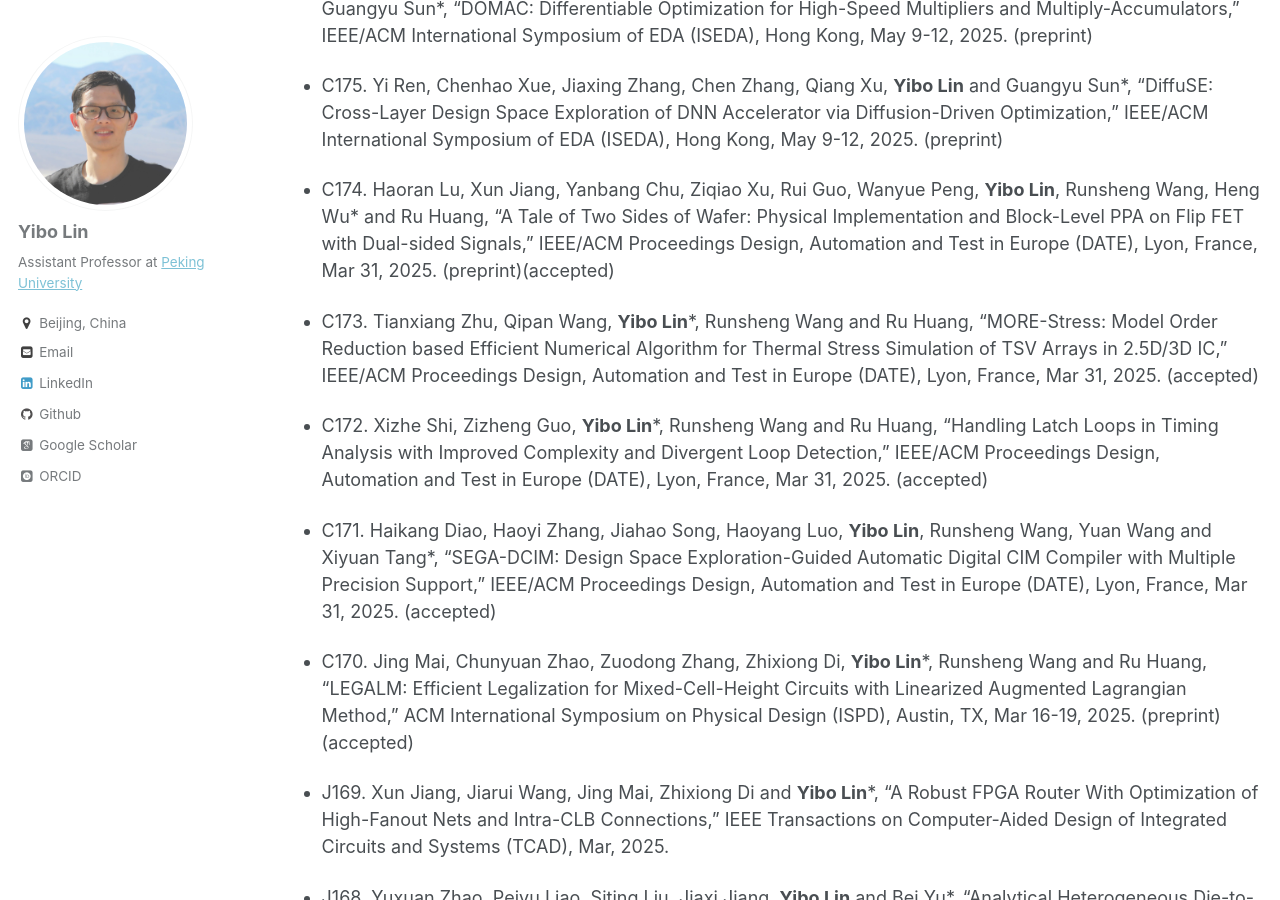
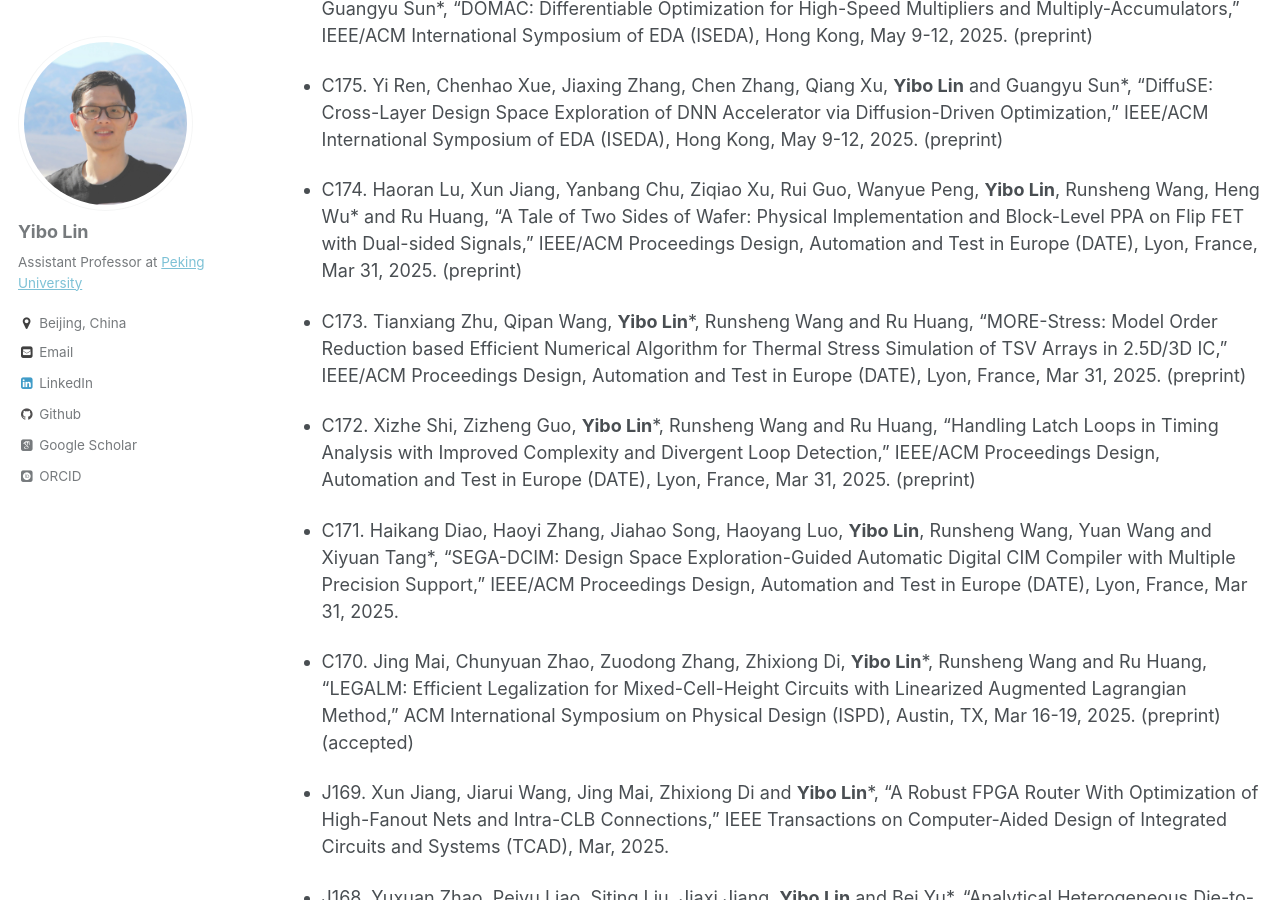
Before and after one commit to limbo018/limbo018.github.io, a Jekyll site: the page built from _pages/cv.md, in a window 1280 px wide and 900 px high, scrolled down 7612 px. Built offline with Jekyll 4.4.1, drawn with Linux system fonts in a browser that asks for light colours; some web fonts are replaced.

Commit message:
add date25 paper preprints

```diff
--- a/_includes/publications_cv.md
+++ b/_includes/publications_cv.md
@@ -44,13 +44,13 @@
 
 * C175. Yi Ren, Chenhao Xue, Jiaxing Zhang, Chen Zhang, Qiang Xu, **Yibo Lin** and Guangyu Sun\*, "DiffuSE: Cross-Layer Design Space Exploration of DNN Accelerator via Diffusion-Driven Optimization," IEEE/ACM International Symposium of EDA (ISEDA), Hong Kong, May 9-12, 2025. ([preprint](https://arxiv.org/abs/2503.23945){: .share-button-noborder})
 
-* C174. Haoran Lu, Xun Jiang, Yanbang Chu, Ziqiao Xu, Rui Guo, Wanyue Peng, **Yibo Lin**, Runsheng Wang, Heng Wu\* and Ru Huang, "A Tale of Two Sides of Wafer: Physical Implementation and Block-Level PPA on Flip FET with Dual-sided Signals," IEEE/ACM Proceedings Design, Automation and Test in Europe (DATE), Lyon, France, Mar 31, 2025. ([preprint](/publications/papers/FFET_DATE2025_Lu.pdf){: .share-button-noborder})(accepted)
+* C174. Haoran Lu, Xun Jiang, Yanbang Chu, Ziqiao Xu, Rui Guo, Wanyue Peng, **Yibo Lin**, Runsheng Wang, Heng Wu\* and Ru Huang, "A Tale of Two Sides of Wafer: Physical Implementation and Block-Level PPA on Flip FET with Dual-sided Signals," IEEE/ACM Proceedings Design, Automation and Test in Europe (DATE), Lyon, France, Mar 31, 2025. ([preprint](/publications/papers/FFET_DATE2025_Lu.pdf){: .share-button-noborder})
 
-* C173. Tianxiang Zhu, Qipan Wang, **Yibo Lin**\*, Runsheng Wang and Ru Huang, "MORE-Stress: Model Order Reduction based Efficient Numerical Algorithm for Thermal Stress Simulation of TSV Arrays in 2.5D/3D IC," IEEE/ACM Proceedings Design, Automation and Test in Europe (DATE), Lyon, France, Mar 31, 2025. (accepted)
+* C173. Tianxiang Zhu, Qipan Wang, **Yibo Lin**\*, Runsheng Wang and Ru Huang, "MORE-Stress: Model Order Reduction based Efficient Numerical Algorithm for Thermal Stress Simulation of TSV Arrays in 2.5D/3D IC," IEEE/ACM Proceedings Design, Automation and Test in Europe (DATE), Lyon, France, Mar 31, 2025. ([preprint](https://arxiv.org/abs/2411.12690){: .share-button-noborder})
 
-* C172. Xizhe Shi, Zizheng Guo, **Yibo Lin**\*, Runsheng Wang and Ru Huang, "Handling Latch Loops in Timing Analysis with Improved Complexity and Divergent Loop Detection," IEEE/ACM Proceedings Design, Automation and Test in Europe (DATE), Lyon, France, Mar 31, 2025. (accepted)
+* C172. Xizhe Shi, Zizheng Guo, **Yibo Lin**\*, Runsheng Wang and Ru Huang, "Handling Latch Loops in Timing Analysis with Improved Complexity and Divergent Loop Detection," IEEE/ACM Proceedings Design, Automation and Test in Europe (DATE), Lyon, France, Mar 31, 2025. ([preprint](/publications/papers/TIMING_DATE2025_Shi.pdf){: .share-button-noborder})
 
-* C171. Haikang Diao, Haoyi Zhang, Jiahao Song, Haoyang Luo, **Yibo Lin**, Runsheng Wang, Yuan Wang and Xiyuan Tang\*, "SEGA-DCIM: Design Space Exploration-Guided Automatic Digital CIM Compiler with Multiple Precision Support," IEEE/ACM Proceedings Design, Automation and Test in Europe (DATE), Lyon, France, Mar 31, 2025. (accepted)
+* C171. Haikang Diao, Haoyi Zhang, Jiahao Song, Haoyang Luo, **Yibo Lin**, Runsheng Wang, Yuan Wang and Xiyuan Tang\*, "SEGA-DCIM: Design Space Exploration-Guided Automatic Digital CIM Compiler with Multiple Precision Support," IEEE/ACM Proceedings Design, Automation and Test in Europe (DATE), Lyon, France, Mar 31, 2025.
 
 * C170. Jing Mai, Chunyuan Zhao, Zuodong Zhang, Zhixiong Di, **Yibo Lin**\*, Runsheng Wang and Ru Huang, "LEGALM: Efficient Legalization for Mixed-Cell-Height Circuits with Linearized Augmented Lagrangian Method," ACM International Symposium on Physical Design (ISPD), Austin, TX, Mar 16-19, 2025. ([preprint](/publications/papers/PLACE_ISPD2025_Mai.pdf){: .share-button-noborder})(accepted)
 
```
Also changed, not shown: _pages/publications.md (+3 -4 lines), ref/publications.bib (+8 -8 lines), 4 other files.
